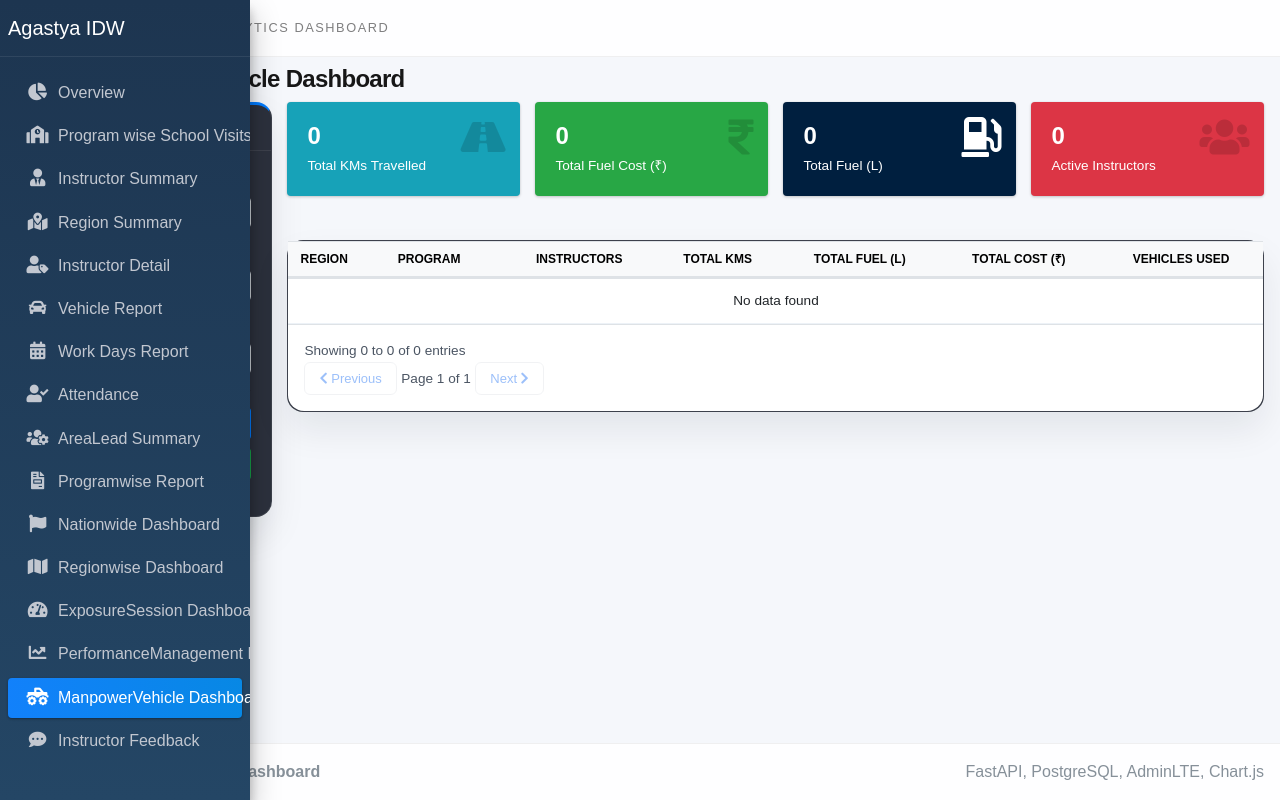
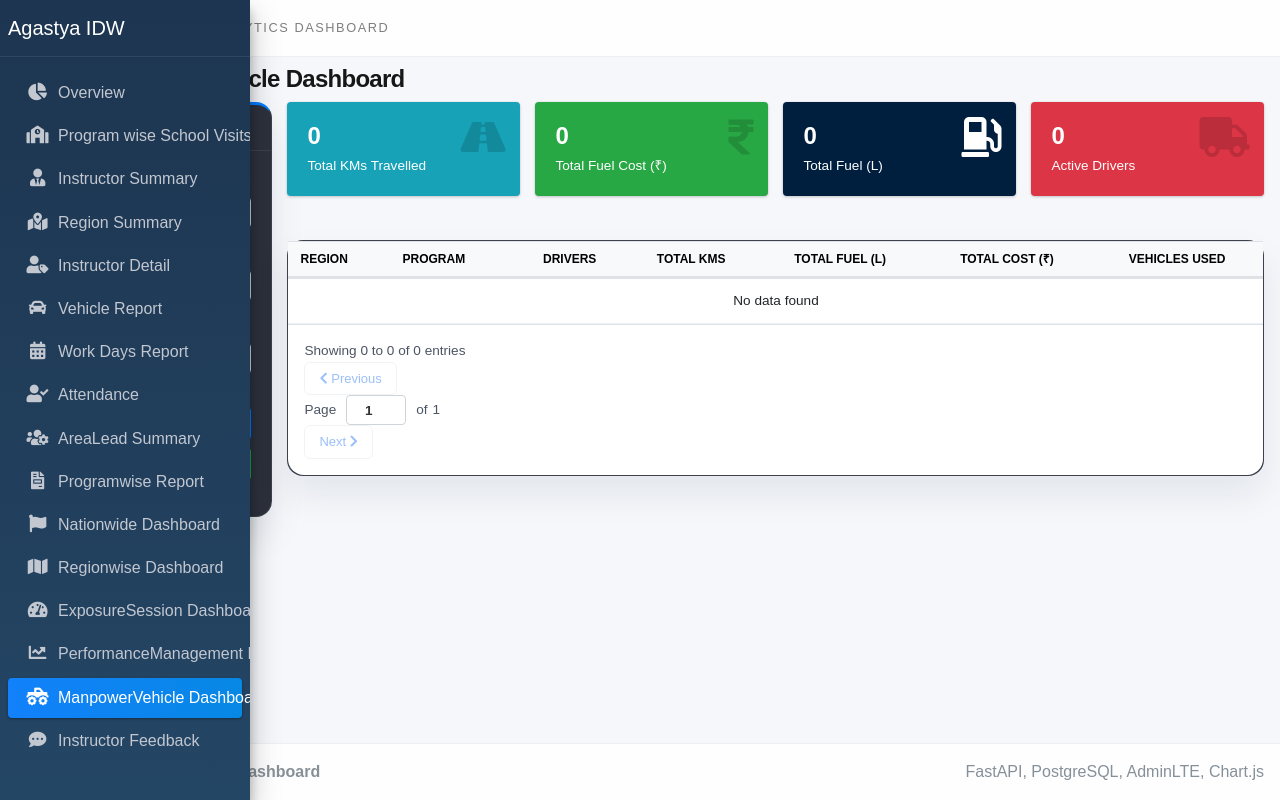
Before and after one commit to Shashwath-K/idw_preview, a FastAPI app: page /manpower-vehicle-dashboard in a window 1280 px wide. Run offline with FastAPI, Linux system fonts and the light colour scheme; data that the repository does not hold is empty; some libraries are stand-ins or nearby versions.

Commit message:
CI-06: Services updated

```diff
--- a/frontend/static/css/app.css
+++ b/frontend/static/css/app.css
@@ -1905,3 +1905,25 @@ body[data-page="programs"] .exposure-empty {
     opacity: 0.5;
     cursor: not-allowed;
 }
+
+/* Pagination flexible navigation */
+.page-input {
+    width: 60px !important;
+    height: 30px !important;
+    display: inline-block !important;
+    padding: 2px 5px !important;
+    border: 1px solid #ced4da !important;
+    border-radius: 4px !important;
+    text-align: center !important;
+    margin: 0 5px !important;
+    font-weight: bold !important;
+    color: #333 !important;
+    background: #fff !important;
+}
+
+.page-indicator {
+    display: flex;
+    align-items: center;
+    gap: 5px;
+    font-weight: 500;
+}
--- a/frontend/static/js/dashboard.js
+++ b/frontend/static/js/dashboard.js
@@ -791,15 +791,24 @@
                 info.innerHTML = `Showing ${totalCount > 0 ? start : 0} to ${end} of ${totalCount} entries`;
             }
 
-            const currentSpan = context.querySelector('.current-page');
+            const currentInput = context.querySelector('.page-input');
             const totalSpan = context.querySelector('.total-pages');
-            if (currentSpan) currentSpan.textContent = currentPage;
+            if (currentInput) currentInput.value = currentPage;
             if (totalSpan) totalSpan.textContent = totalPages;
 
             const prevBtn = context.querySelector('.prev-page');
             const nextBtn = context.querySelector('.next-page');
             if (prevBtn) prevBtn.disabled = (currentPage <= 1);
             if (nextBtn) nextBtn.disabled = (currentPage >= totalPages);
+        },
+        goto: function(targetPage, callback) {
+            const totalPages = Math.ceil(this.state.total / this.state.limit) || 1;
+            let page = parseInt(targetPage);
+            if (isNaN(page) || page < 1) page = 1;
+            if (page > totalPages) page = totalPages;
+
+            this.state.offset = (page - 1) * this.state.limit;
+            if (typeof callback === 'function') callback();
         },
         reset: function() {
             this.state.offset = 0;
@@ -836,6 +845,20 @@
         });
     });
 
+    $(document).on('change', '.page-input', function() {
+        const val = $(this).val();
+        window.PramanaPagination.goto(val, () => {
+            if (window.loadReportData) window.loadReportData();
+            else if (typeof loadData === 'function') loadData();
+        });
+    });
+
+    $(document).on('keyup', '.page-input', function(e) {
+        if (e.key === 'Enter') {
+            $(this).blur(); // Trigger change event
+        }
+    });
+
     // Reset pagination on "See Report"
     $(document).on('click', '#seeReportBtn, .filter-btn', function() {
         window.PramanaPagination.reset();
--- a/frontend/templates/instructor_detail.html
+++ b/frontend/templates/instructor_detail.html
@@ -140,6 +140,7 @@ $(function () {
         });
 
     function loadData() {
+        window.loadReportData = loadData;
         const filters = {
             instructor_name: $('#instructorFilter').val(),
             year: $('#yearFilter').val(),
--- a/frontend/templates/instructor_summary.html
+++ b/frontend/templates/instructor_summary.html
@@ -153,6 +153,7 @@ $(function () {
         });
 
     function loadData() {
+        window.loadReportData = loadData;
         const filters = {
             region: $('#regionFilter').val(),
             area: $('#areaFilter').val(),
--- a/frontend/templates/manpower_vehicle_dashboard.html
+++ b/frontend/templates/manpower_vehicle_dashboard.html
@@ -61,8 +61,8 @@
             </div>
             <div class="col-lg-3 col-6">
                 <div class="small-box bg-danger">
-                    <div class="inner"><h3 id="kpiInstructors">0</h3><p>Active Instructors</p></div>
-                    <div class="icon"><i class="fas fa-users"></i></div>
+                    <div class="inner"><h3 id="kpiDrivers">0</h3><p>Active Drivers</p></div>
+                    <div class="icon"><i class="fas fa-truck"></i></div>
                 </div>
             </div>
         </div>
@@ -75,7 +75,7 @@
                             <tr>
                                 <th>Region</th>
                                 <th>Program</th>
-                                <th class="text-center">Instructors</th>
+                                <th class="text-center">Drivers</th>
                                 <th class="text-center">Total KMs</th>
                                 <th class="text-center">Total Fuel (L)</th>
                                 <th class="text-center">Total Cost (₹)</th>
@@ -107,6 +107,7 @@ $(function () {
         });
 
     function loadData() {
+        window.loadReportData = loadData;
         const q = new URLSearchParams({
             region: $('#regionFilter').val(),
             year:   $('#yearFilter').val(),
@@ -122,7 +123,7 @@ $(function () {
                     $('#kpiKms').text(data.kpis[0].value.toLocaleString());
                     $('#kpiFuelCost').text(data.kpis[1].value.toLocaleString());
                     $('#kpiFuelQty').text(data.kpis[2].value.toLocaleString());
-                    $('#kpiInstructors').text(data.kpis[3].value.toLocaleString());
+                    $('#kpiDrivers').text(data.kpis[3].value.toLocaleString());
                 }
                 const tbody = $('#vehicleTable tbody');
                 tbody.empty();
@@ -135,7 +136,7 @@ $(function () {
                     tbody.append(`<tr>
                         <td class="font-weight-bold">${row.region_name}</td>
                         <td>${row.program_name}</td>
-                        <td class="text-center">${(row.instructors||0).toLocaleString()}</td>
+                        <td class="text-center">${(row.drivers||0).toLocaleString()}</td>
                         <td class="text-center font-weight-bold">${(row.total_kms||0).toLocaleString()}</td>
                         <td class="text-center">${(row.total_fuel_l||0).toLocaleString()}</td>
                         <td class="text-center text-danger font-weight-bold">₹${parseFloat(row.total_cost||0).toLocaleString()}</td>
--- a/frontend/templates/partials/pagination.html
+++ b/frontend/templates/partials/pagination.html
@@ -6,7 +6,7 @@
         <button class="pagination-btn prev-page" disabled>
             <i class="fas fa-chevron-left"></i> Previous
         </button>
-        <span class="page-indicator">Page <span class="current-page">1</span> of <span class="total-pages">1</span></span>
+        <span class="page-indicator">Page <input type="number" class="page-input" value="1" min="1"> of <span class="total-pages">1</span></span>
         <button class="pagination-btn next-page" disabled>
             Next <i class="fas fa-chevron-right"></i>
         </button>
--- a/frontend/templates/programwise_report.html
+++ b/frontend/templates/programwise_report.html
@@ -163,6 +163,7 @@ $(function () {
         });
 
     function loadData() {
+        window.loadReportData = loadData;
         const filters = {
             category: $('#categoryFilter').val(),
             year: $('#yearFilter').val(),
--- a/frontend/templates/vehicle_report.html
+++ b/frontend/templates/vehicle_report.html
@@ -164,6 +164,7 @@ $(function () {
     $('#regionFilter').on('change', fetchFilters);
 
     function loadData() {
+        window.loadReportData = loadData;
         const filters = {
             region: $('#regionFilter').val(),
             area: $('#areaFilter').val(),
```
Also changed, not shown: frontend/templates/nationwide_dashboard.html (+21 -18 lines).
